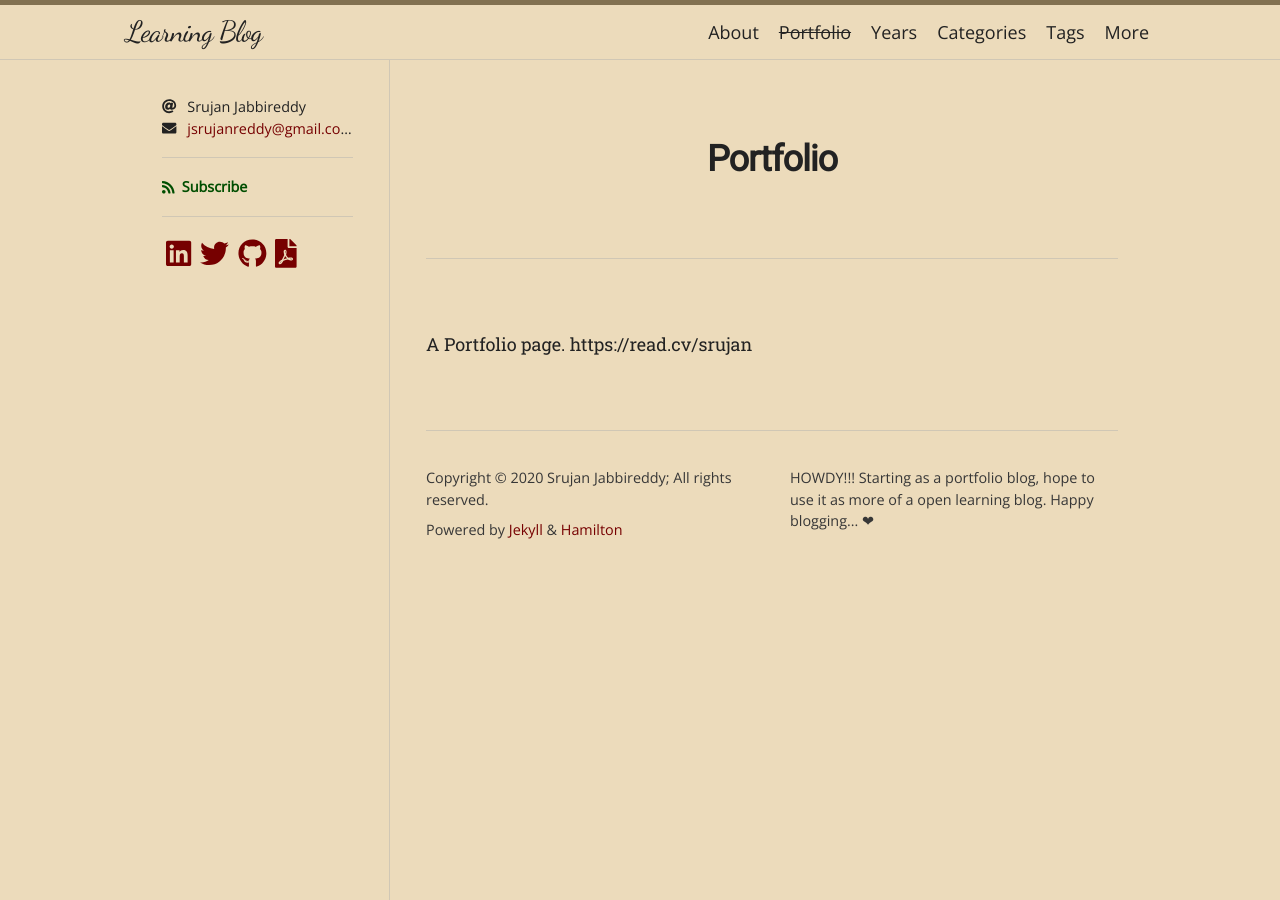
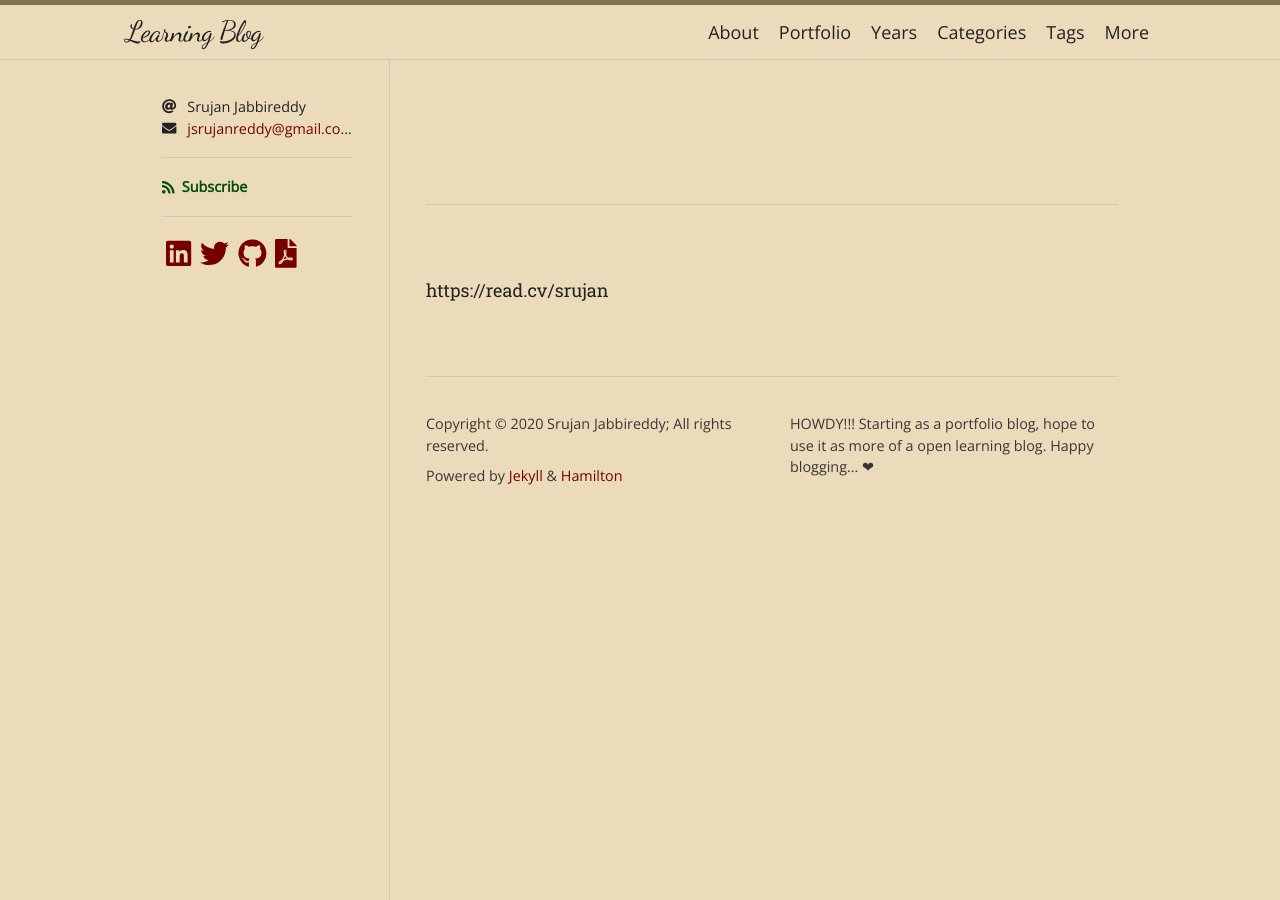
Before and after one commit to srujanreddyj/blog, a Jekyll site: the page built from resume.md, in a window 1280 px wide. Built offline with Jekyll 4.4.1, drawn with Linux system fonts in a browser that asks for light colours; nearby versions of some CDN libraries; some web fonts are replaced; our own code applies the rules of GitHub Pages for plain Markdown files.

Commit message:
Update resume.md

```diff
--- a/resume.md
+++ b/resume.md
@@ -1,8 +1 @@
----
-layout: page
-title: Portfolio
-permalink: /resume/
----
-
-A Portfolio page.
 https://read.cv/srujan
```
